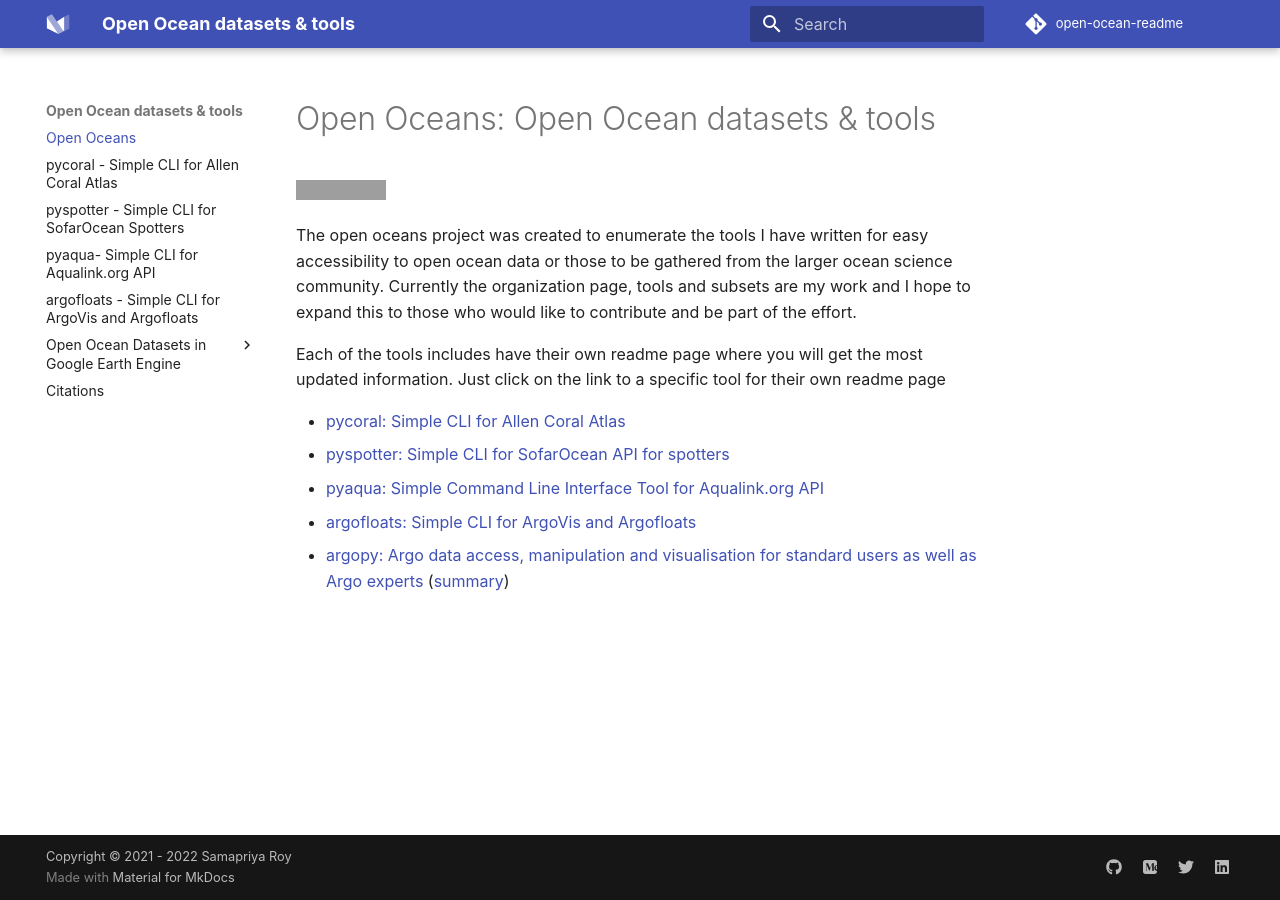
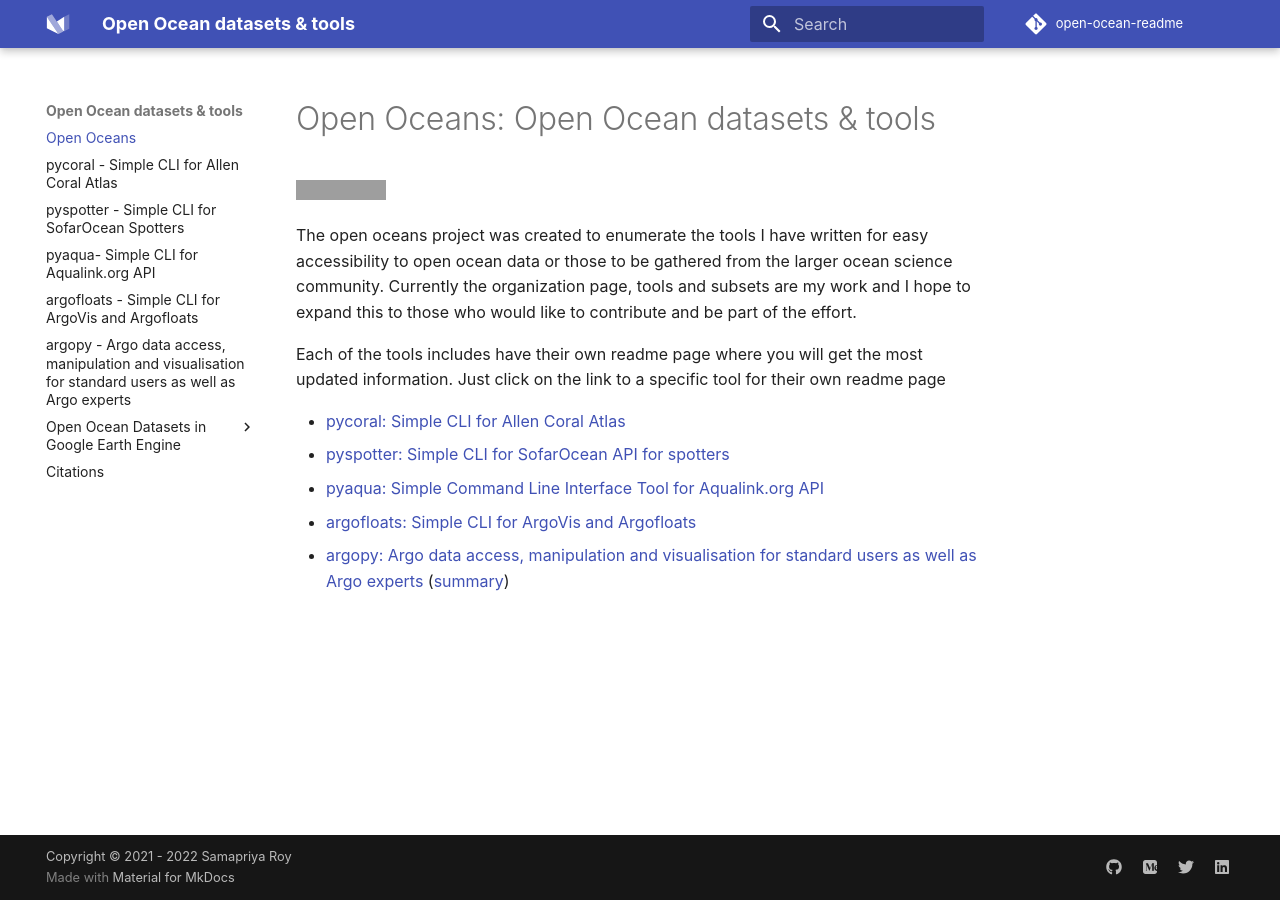
Before and after one commit to open-oceans/open-oceans.github.io, an MkDocs documentation site: the page built from docs/index.md, in a window 1280 px wide. Built offline with MkDocs 1.6.1 and Material for MkDocs 9.7.7, drawn with Linux system fonts in a browser that asks for light colours; some web fonts are replaced; comment, search, counter and statistics services are not loaded; grey boxes are pictures that could not be loaded.

Commit message:
added argopy

```diff
--- a/mkdocs.yml
+++ b/mkdocs.yml
@@ -97,6 +97,7 @@
   - pyspotter - Simple CLI for SofarOcean Spotters: projects/pyspotter.md
   - pyaqua- Simple CLI for Aqualink.org API: projects/pyaqua.md
   - argofloats - Simple CLI for ArgoVis and Argofloats: projects/argofloats.md
+  - argopy - Argo data access, manipulation and visualisation for standard users as well as Argo experts: projects/argopy.md
   - Open Ocean Datasets in Google Earth Engine:
     - Global Shoreline Dataset: projects/shoreline.md
     - General Bathymetric Chart of the Oceans (GEBCO): projects/gebco.md
```
